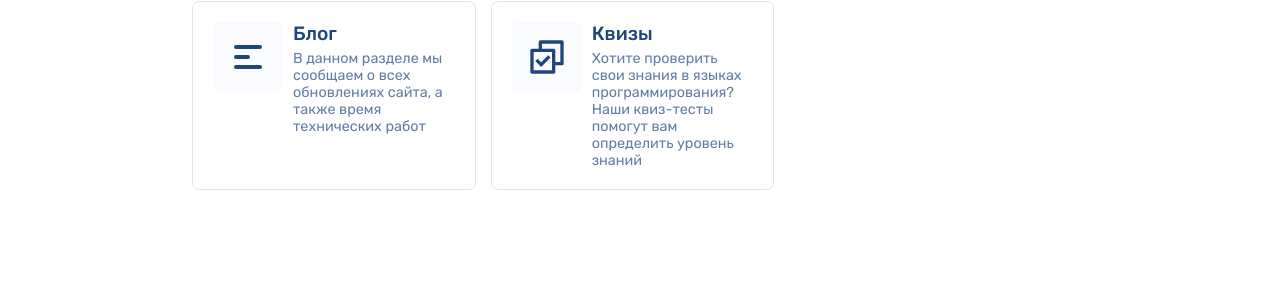
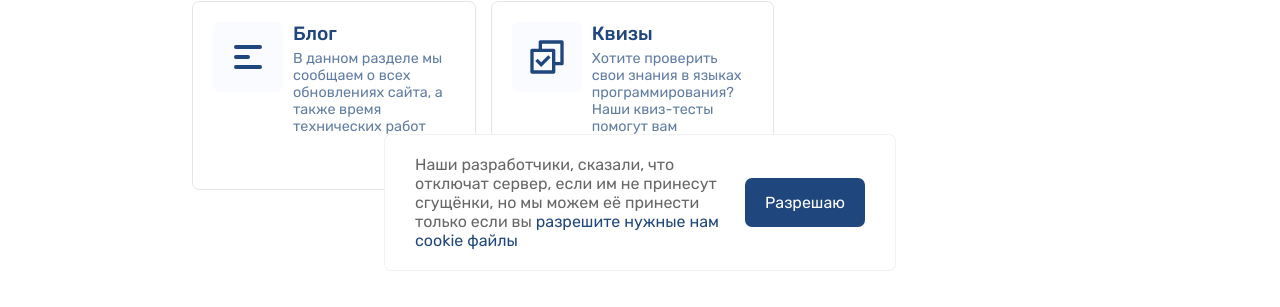
Before and after one commit to Panabey/dropmecode-frontend, a Next.js app: page / in a window 1280 px wide. Shown: the part 489-796 px from the top of the page. Built offline with nearby package versions, Linux system fonts and the light colour scheme.

Commit message:
add accept cookie message

```diff
--- a/src/components/AcceptCookie/AcceptCookie.module.css
+++ b/src/components/AcceptCookie/AcceptCookie.module.css
@@ -3,10 +3,41 @@
 	max-width: 40vw;
 	position: fixed;
 	z-index: 3;
-	bottom: 10%;
+	bottom: 5%;
 	left: 0;
 	right: 0;
 	margin: auto;
-	background-color: #FAFBFF;
-	padding: 15px;
+	background-color: #ffffff;
+	padding: 20px 30px;
+	border-radius: 7px;
+	border: 1px solid rgba(0,0,0,0.05);
+	display: flex;
+	justify-content: space-between;
+	align-items: center;
+	gap: 5px 0;
+	transition: 0.2s ease-in-out border;
 }
+.cookie:hover{
+	border: 1px solid rgba(0,0,0,0.08);
+}
+.text{
+	color: rgba(0,0,0,0.6);
+	font-size: 1rem;
+}
+.text a{
+	text-decoration: none;
+}
+.button{
+	cursor: pointer;
+	padding: 15px 20px;
+	color: #fff;
+	font-size: 1rem;
+	text-align: center;
+	background-color: #1F477D;
+	border: none;
+	border-radius: 7px;
+	transition: 0.2s ease-in-out background-color;
+}
+.button:hover{
+	background-color: #245392;
+}
--- a/src/components/AcceptCookie/AcceptCookie.tsx
+++ b/src/components/AcceptCookie/AcceptCookie.tsx
@@ -1,25 +1,42 @@
-import { useState } from 'react';
-import ReactDOM from 'react-dom';
-import s from './AcceptCookie.module.css';
+import Link from 'next/link'
+import { useEffect, useRef, useState } from 'react'
+import { createPortal } from 'react-dom'
+import s from "./AcceptCookie.module.css"
+
 
 export const AcceptCookie = () => {
+	const ref = useRef<Element | null>(null)
+	const [mounted, setMounted] = useState<boolean>(false)
 
-	const [isOpenedCookie, setIsOpenedCookie] = useState<boolean>(true);
+	const [cookieAccept, setCookieAccept] = useState<boolean>(false)
 
-	if (typeof window === undefined) {
-		return <></>
+	if (mounted && window.localStorage.getItem('accept_cookie') === 'true') {
+		if(!cookieAccept){
+			setCookieAccept(true)
+		}
 	}
 
-	if (isOpenedCookie) {
-		return ReactDOM.createPortal(
-			<div
-				className={s.cookie}
-			>
-				dedos
-			</div>,
-			document.querySelector('#cookie') as Element
-		)
-	} else {
-		return <></>
+	function onClickAccept() {
+		if (typeof window !== 'undefined') {
+			setCookieAccept(true)
+			window.localStorage.setItem('accept_cookie', 'true')
+		}
 	}
+
+	useEffect(() => {
+		ref.current = document.querySelector<HTMLElement>("#cookie")
+		setMounted(true)
+	}, [])
+
+	return (mounted && ref.current)
+		? createPortal(
+			!cookieAccept
+				? <div className={s.cookie}>
+					<span className={s.text}>Наши разработчики, сказали, что отключат сервер, если им не
+						принесут сгущёнки, но мы можем её принести только если вы <Link href="/coookies">разрешите нужные нам cookie файлы</Link> </span>
+					<button className={s.button} onClick={onClickAccept}>Разрешаю</button>
+				</div>
+				: <></>
+			, ref.current)
+		: null
 }
--- a/src/pages/_app.tsx
+++ b/src/pages/_app.tsx
@@ -1,3 +1,4 @@
+import { AcceptCookie } from '@/components/AcceptCookie/AcceptCookie'
 import { setupStore } from '@/redux/store'
 import '@/styles/codehighlight.css'
 import '@/styles/githubmd.css'
@@ -16,6 +17,7 @@ export default function App({ Component, pageProps }: AppProps) {
     </Head>
     <Provider store={store}>
       <NextNProgress color="#1DC989" startPosition={0.3} stopDelayMs={200} height={3} showOnShallow={true} />
+      <AcceptCookie />
       <Component {...pageProps} />
     </Provider>
 
```
